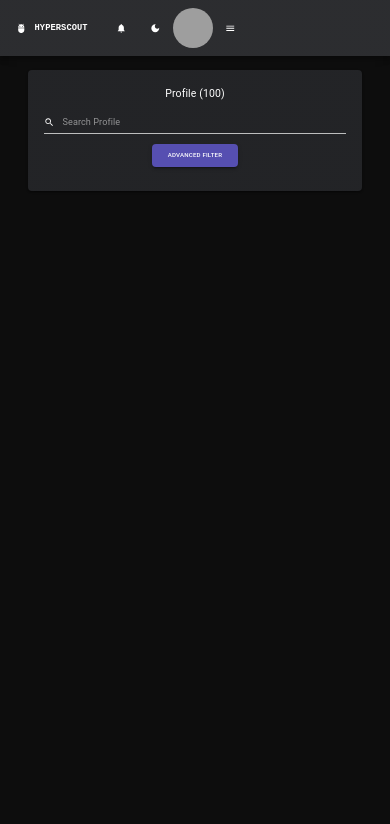
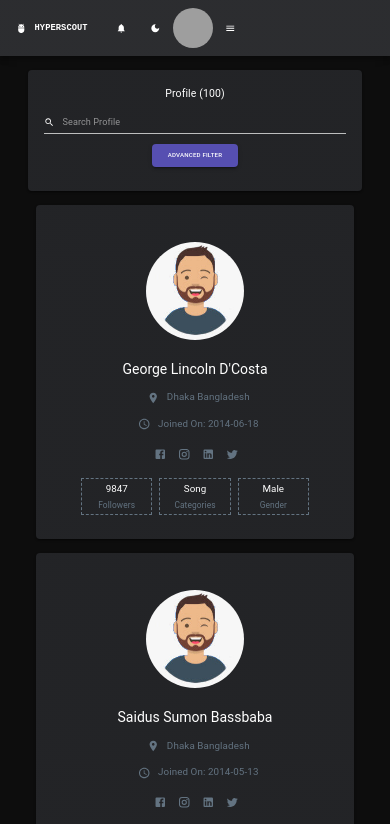
Before and after one commit to saydur970/react_simple_filterable_item_ui, a React (Create React App) app: page / in a window 390 px wide. Shown: the top 824 px of the page. Built offline with nearby package versions, Linux system fonts and the light colour scheme; grey boxes are pictures that could not be loaded.

Commit message:
profile item added

```diff
--- /dev/null
+++ b/src/Globals.d.ts
@@ -0,0 +1 @@
+declare module "*.module.css";
--- a/src/components/dashboard/index.tsx
+++ b/src/components/dashboard/index.tsx
@@ -2,28 +2,35 @@
 import { useState, useEffect } from 'react';
 import { Grid  } from '@mui/material';
 import { fetchData } from '../../dataset/fetchData';
+import { ProfileList } from './profileList';
 // comp
 import { SearchBar } from './searchBar';
 import { ty_dataItem } from '../../dataset/dataList';
+import { ty_Fetch_StatusT } from '../../types/general.types';
+
 
 export const Dashboard = () => {
 
   const [currentList, setCurrentList] = useState<ty_dataItem[]>([]);
-
-  console.log(currentList);
+  const [status, setStatus] = useState<ty_Fetch_StatusT>('loading');
 
   useEffect(() => {
 
+    setStatus('loading');
+
     const getList = fetchData({ page: 1 });
     setCurrentList([...getList]);
+    setStatus('success');
 
-  }, [])
+  }, []);
 
   return (
     <Grid container>
 
       <SearchBar />
 
+      <ProfileList status={status} list={currentList} />
+
 
     </Grid>
   )
--- /dev/null
+++ b/src/components/dashboard/profileList/index.tsx
@@ -0,0 +1,52 @@
+// module
+import { FC } from 'react';
+import { Box, Grid } from '@mui/material';
+import classes from './profileItem.module.css';
+// comp
+import { ty_dataItem } from '../../../dataset/dataList';
+import { ProfileItem } from './profileItem';
+// types
+import { ty_Fetch_StatusT } from '../../../types/general.types';
+
+interface IComp {
+  list: ty_dataItem[];
+  status: ty_Fetch_StatusT
+}
+
+export const ProfileList: FC<IComp> = ({ list, status }) => {
+
+  if(status === 'error') {
+    return (
+      <h1> error </h1>
+    )
+  }
+
+  if(status === 'loading') {
+    return <h1> loading.... </h1>
+  }
+
+  if(list.length === 0) {
+    return <h1> not data </h1>
+  }
+
+  return (
+    <div className={classes.mainParent}>
+
+      {
+        list.map(el => <ProfileItem key={el.id} item={el} />)
+      }
+
+    </div>
+  )
+
+  // return (
+  //   <Grid item xs={12} container justifyContent="space-between" spacing={2} >
+
+  //     {
+  //       list.map(el => <ProfileItem key={el.id} item={el} />)
+  //     }
+
+  //   </Grid>
+  // )
+
+};
--- /dev/null
+++ b/src/components/dashboard/profileList/profileItem.module.css
@@ -0,0 +1,44 @@
+.mainParent {
+  display: flex;
+  justify-content: space-between;
+  flex-wrap: wrap;
+}
+
+.container {
+  margin-top: 2rem;
+
+  flex-grow: 0;
+  flex-shrink: 0;
+  flex-basis: 32%;
+
+  display: flex;
+  justify-content: center;
+}
+
+@media (max-width: 960px) {
+  .container {
+    flex-basis: 30%;
+  }
+}
+
+@media (max-width: 920px) {
+  .container {
+    flex-basis: 49%;
+  }
+}
+
+@media (max-width: 660px) {
+  .mainParent {
+    justify-content: center;
+  }
+  .container {
+    flex-basis: 95%;
+  }
+}
+
+.profileImage {
+  display: block;
+  height: 14rem;
+  width: 14rem;
+  border-radius: 50%;
+}
--- /dev/null
+++ b/src/components/dashboard/profileList/profileItem.tsx
@@ -0,0 +1,197 @@
+import { FC, Fragment } from 'react';
+import { Grid, Card, CardContent, Typography, CardActions, Button, IconButton }
+from '@mui/material';
+import classes from './profileItem.module.css';
+import { Typo } from '../../shared/typography';
+// icons
+import LocationOnIcon from '@mui/icons-material/LocationOn';
+import AccessTimeIcon from '@mui/icons-material/AccessTime';
+import FacebookIcon from '@mui/icons-material/Facebook';
+import InstagramIcon from '@mui/icons-material/Instagram';
+import TwitterIcon from '@mui/icons-material/Twitter';
+import LinkedInIcon from '@mui/icons-material/LinkedIn';
+
+interface IComp {
+  item: {
+    id: string;
+    name: string;
+    image: string;
+    location: {
+      country: string;
+      city: string;
+    };
+    joined: string;
+    totalFollower: number;
+    industry: {
+      name: string;
+      category: string;
+    };
+    gender: 'Male' | 'Female';
+    socialMedia: {
+      facebook?: string;
+      instagram?: string;
+      linkedin?: string;
+      twitter?: string;
+    }
+  }
+}
+
+interface socialIconListParam {
+  type: 'fb' | 'ins' | 'lin' | 'tw';
+  link: string;
+}
+
+interface ItextWithKeyValueRender {
+  // category: string;
+  // gender: string;
+  // follower: number;
+  key: string;
+  value: string;
+}
+
+const GENERAL_COLOR = '#637381';
+
+
+export const ProfileItem: FC<IComp> = ({ item }) => {
+
+
+  const socialIcon = ({ type, link }: socialIconListParam) => {
+    return (
+      <Grid item xs={2} >
+        <IconButton>
+          {
+            type === 'fb' ?
+              <FacebookIcon sx={{ color: GENERAL_COLOR, transform: 'scale(1.2)' }} /> :
+              type === 'ins' ?
+                <InstagramIcon sx={{ color: GENERAL_COLOR, transform: 'scale(1.2)' }} /> :
+                type === 'tw' ?
+                  <TwitterIcon sx={{ color: GENERAL_COLOR, transform: 'scale(1.2)' }} /> :
+                  <LinkedInIcon sx={{ color: GENERAL_COLOR, transform: 'scale(1.2)' }} />
+          }
+        </IconButton>
+      </Grid>
+    )
+  }
+
+  // ===================== render follower, gender, category data =====================
+  const textWithKeyValueRender = ({key, value}: ItextWithKeyValueRender) => {
+    return (
+      <Grid item xs={3} container
+        sx={{border: `0.1rem dashed ${GENERAL_COLOR}`,
+        padding: '0.5rem 1.5rem', margin: '0 0.5rem'
+      }}
+      >
+          <Grid item xs={12} >
+            <Typography variant="h5" align="center"
+              sx={{fontSize: '1.4rem', marginBottom: '0.5rem'}}
+            >
+              {value}
+            </Typography>
+          </Grid>
+          <Grid item xs={12} >
+            <Typo txt={key} align="center" size="1.2rem" color={GENERAL_COLOR}
+              margin="0rem"
+            />
+          </Grid>
+      </Grid>
+    )
+  }
+
+  return (
+    <div className={classes.container} >
+
+      <Card sx={{ minWidth: 275, maxWidth: 500 }}>
+        <CardContent>
+
+          <Grid container >
+
+
+            {/* ======================= profile image ======================= */}
+            <Grid item xs={12} container justifyContent="center" alignContent="center"
+              sx={{ margin: '3rem 0'}} >
+              <img src="/images/users/1.jpg" alt={item.name}
+                className={classes.profileImage}
+              />
+            </Grid>
+
+            {/* ======================= profile name ======================= */}
+            <Grid item xs={12} sx={{ marginBottom: '0.5rem' }} >
+              <Typo txt={item.name} variant="h3" align="center" dotted={true} />
+            </Grid>
+
+            {/* ======================= location ======================= */}
+            <Grid item xs={12} container alignItems="center" justifyContent="center" >
+              <IconButton
+                sx={{ transform: 'scale(1.2) translateY(-0.4rem)' }}
+              >
+                <LocationOnIcon sx={{ color: GENERAL_COLOR }} />
+              </IconButton>
+              <Typo size="1.4rem" txt={`${item.location.city} ${item.location.country}`}
+                align="center" color="#637381" dotted={true}
+              />
+            </Grid>
+
+
+            {/* ======================= join date ======================= */}
+            <Grid item xs={12} container alignItems="center" justifyContent="center" >
+              <IconButton
+                sx={{ transform: 'scale(1.2) translateY(-0.4rem)' }}
+              >
+                <AccessTimeIcon sx={{ color: GENERAL_COLOR }} />
+              </IconButton>
+              <Typo size="1.4rem" txt={`Joined On: ${item.joined}`}
+                align="center" color="#637381" dotted={true}
+              />
+            </Grid>
+
+
+            {/* ======================= render social icons ======================= */}
+            <Grid item xs={12} container justifyContent="center">
+
+              <Grid xs={6} container justifyContent="center" >
+                {
+                  item.socialMedia.facebook &&
+                  socialIcon({ type: 'fb', link: item.socialMedia.facebook })
+                }
+                {
+                  item.socialMedia.instagram &&
+                  socialIcon({ type: 'ins', link: item.socialMedia.instagram })
+                }
+                {
+                  item.socialMedia.linkedin &&
+                  socialIcon({ type: 'lin', link: item.socialMedia.linkedin })
+                }
+                {
+                  item.socialMedia.twitter &&
+                  socialIcon({ type: 'tw', link: item.socialMedia.twitter })
+                }
+              </Grid>
+
+            </Grid>
+
+            {/* =================== follower, gender, category =================== */}
+            <Grid item xs={12} container justifyContent="center" sx={{ marginTop: '1.5rem' }} >
+              {textWithKeyValueRender({
+                key: 'Followers',
+                value: item.totalFollower.toString()
+              })}
+              {textWithKeyValueRender({
+                key: 'Categories',
+                value: item.industry.category
+              })}
+              {textWithKeyValueRender({
+                key: 'Gender',
+                value: item.gender
+              })}
+            </Grid>
+
+
+          </Grid>
+
+        </CardContent>
+      </Card>
+
+    </div>
+  )
+
+};
--- a/src/dataset/dataList.ts
+++ b/src/dataset/dataList.ts
@@ -46,28 +46,28 @@ export interface ty_dataItem {
 
 export const dataList: ty_dataItem[] = [
 
-  {
-    id: 'user_01',
-    name: '',
-    image: '',
-    location: {
-      city: '',
-      country: 'Croatia'
-    },
-    joined: "2019-03-25",
-    totalFollower: 1250,
-    industry: {
-      name: 'Sport',
-      category: 'Football'
-    },
-    gender: 'Male',
-    socialMedia: {
-      facebook: 'https://www.facebook.com/',
-      instagram: 'https://www.instagram.com/',
-      linkedin: 'https://www.linkedin.com/',
-      twitter: 'https://twitter.com/'
-    }
-  },
+  // {
+  //   id: 'user_01',
+  //   name: '',
+  //   image: '',
+  //   location: {
+  //     city: '',
+  //     country: 'Croatia'
+  //   },
+  //   joined: "2019-03-25",
+  //   totalFollower: 1250,
+  //   industry: {
+  //     name: 'Sport',
+  //     category: 'Football'
+  //   },
+  //   gender: 'Male',
+  //   socialMedia: {
+  //     facebook: 'https://www.facebook.com/',
+  //     instagram: 'https://www.instagram.com/',
+  //     linkedin: 'https://www.linkedin.com/',
+  //     twitter: 'https://twitter.com/'
+  //   }
+  // },
   {
     id: 'user_01',
     name: "George Lincoln D'Costa",
--- /dev/null
+++ b/src/types/general.types.ts
@@ -0,0 +1 @@
+export type ty_Fetch_StatusT = 'loading'| 'success'| 'error';
```
Also changed, not shown: src/components/dashboard/profileList/profileItem.backup.tsx (added, +66 -0 lines), public/images/users/1 (copy).jpg (added), public/images/users/1.jpg (added).
